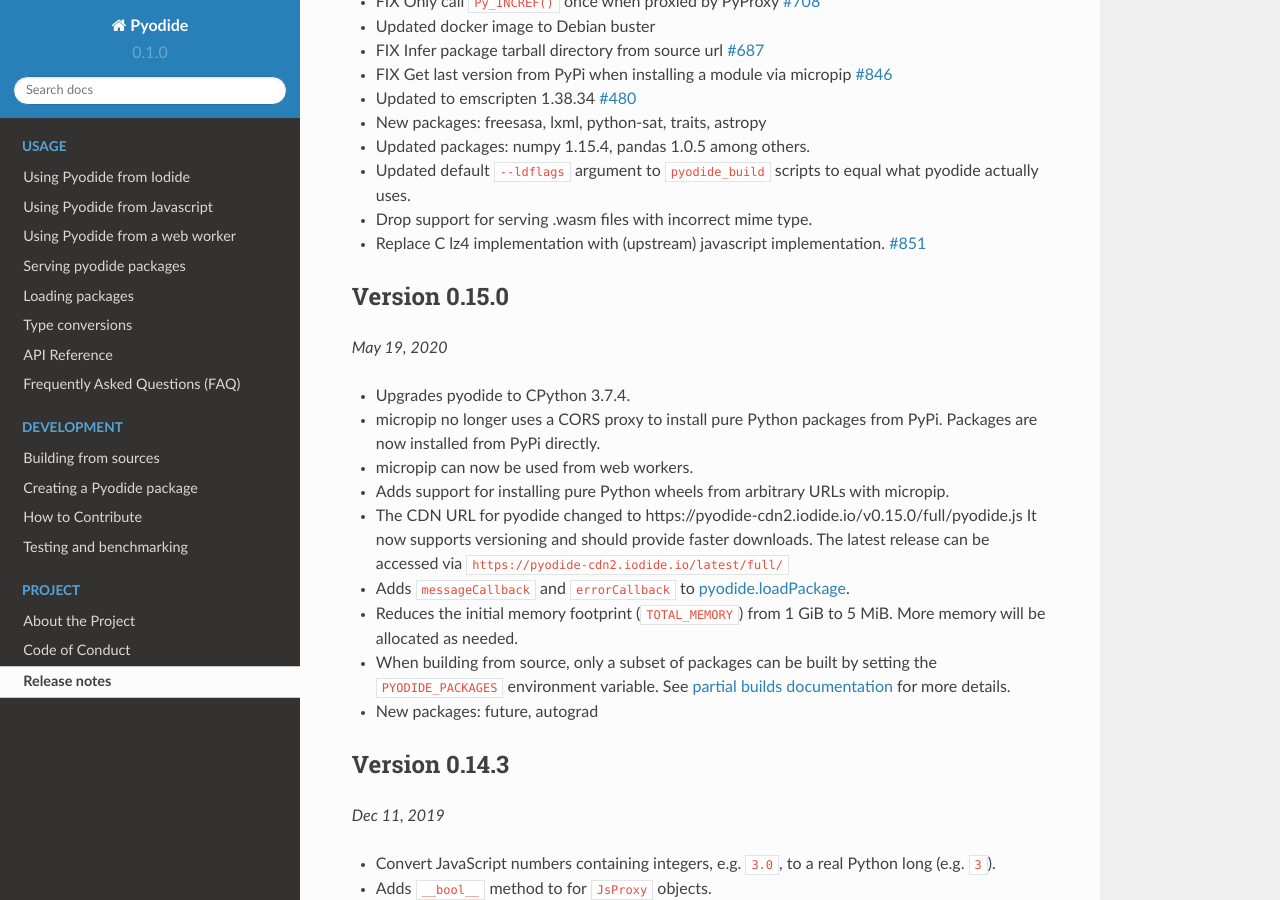
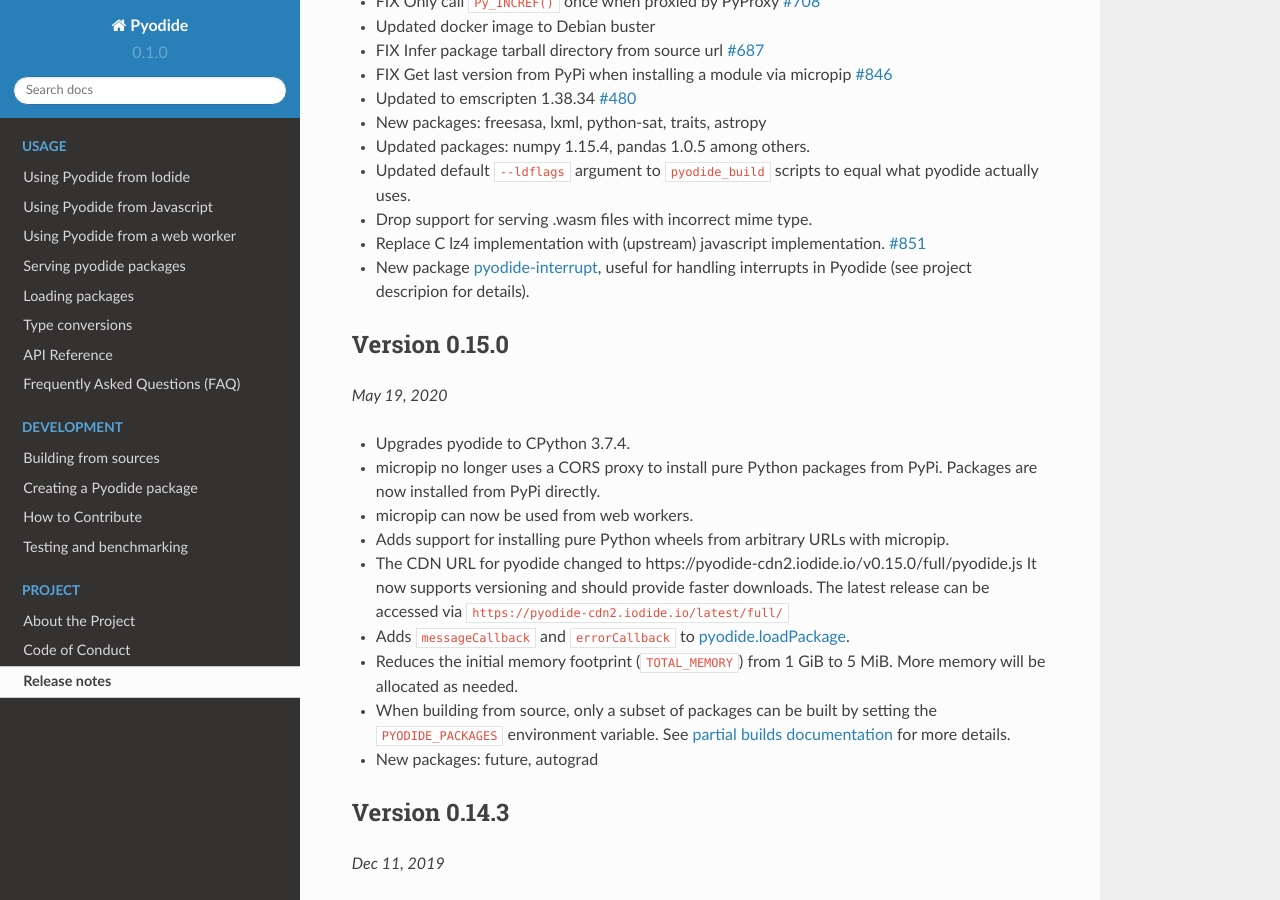
Before and after one commit to pyodide/pyodide, a Sphinx documentation site: the page built from docs/changelog.md, in a window 1280 px wide and 900 px high, scrolled down 396 px. Built offline with Sphinx 7.4.7 and the Read the Docs theme 2.0.0, drawn with Linux system fonts in a browser that asks for light colours; the version number is read from the project's files by our own code.

Commit message:
Add changelog

```diff
--- a/docs/changelog.md
+++ b/docs/changelog.md
@@ -27,6 +27,9 @@
 - Drop support for serving .wasm files with incorrect mime type.
 - Replace C lz4 implementation with (upstream) javascript implementation.
   [#851](https://github.com/iodide-project/pyodide/pull/851)
+- New package
+  [pyodide-interrupt](https://pypi.org/project/pyodide-interrupts/), useful for
+  handling interrupts in Pyodide (see project descripion for details).
 
 ## Version 0.15.0
 *May 19, 2020*
```
